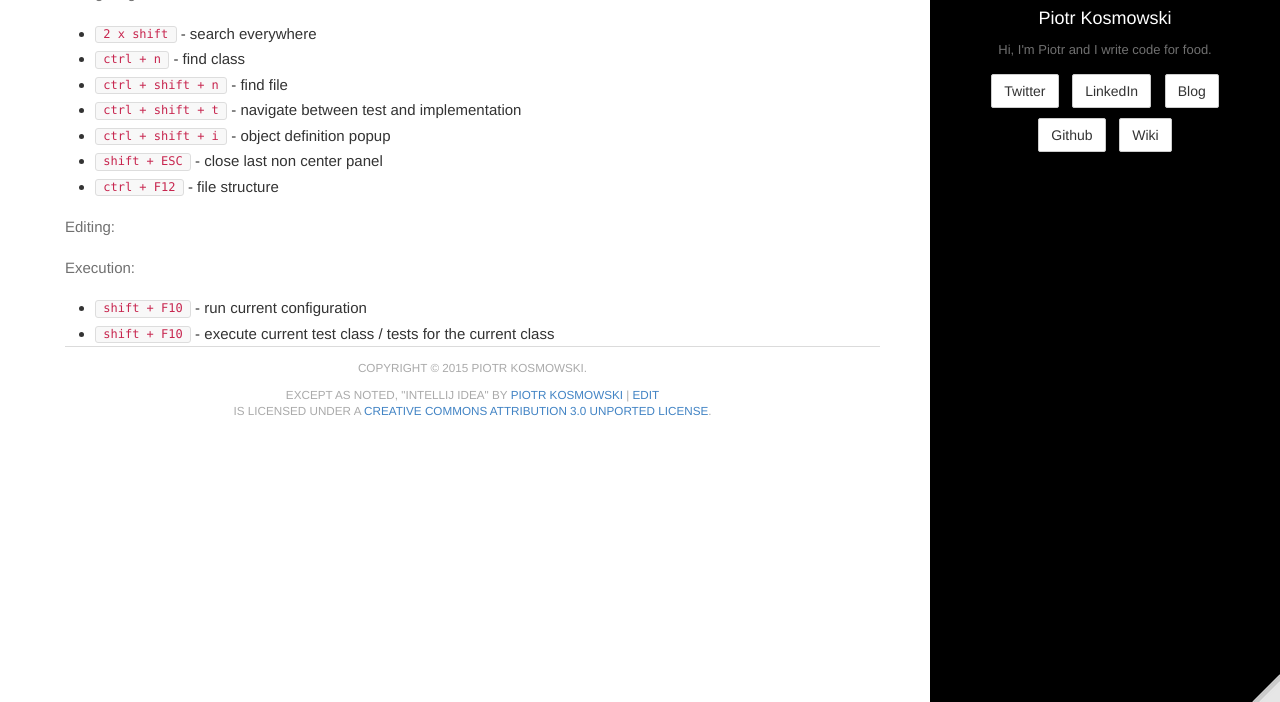
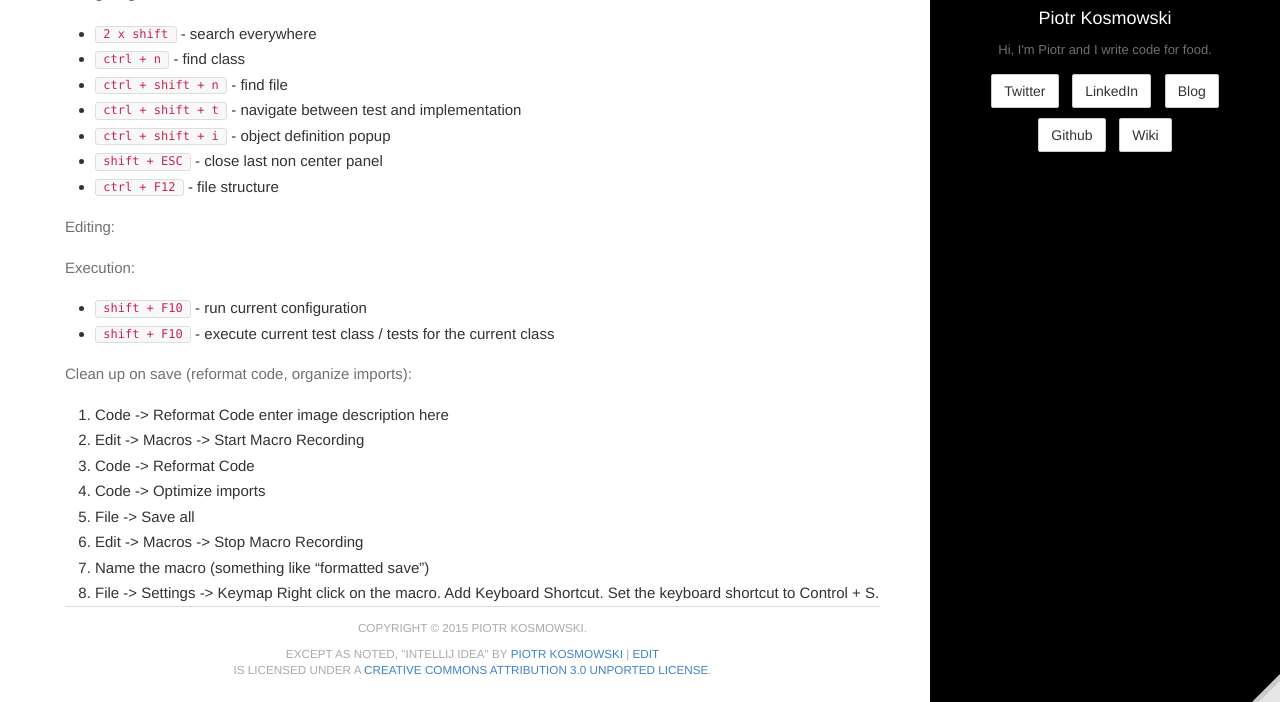
Before and after one commit to kospiotr/kospiotr.github.io, a Jekyll site: the page built from wiki/intellij-idea.md, in a window 1280 px wide and 981 px high, cut to the strip 279-981 px from the top of the window. Built offline with Jekyll 4.4.1, drawn with Linux system fonts in a browser that asks for light colours; Markdown is read by kramdown in place of the engine named in the settings.

Commit message:
Update intellij-idea.md

```diff
--- a/wiki/intellij-idea.md
+++ b/wiki/intellij-idea.md
@@ -29,3 +29,14 @@ Execution:
 
 * `shift + F10` - run current configuration
 * `shift + F10` - execute current test class / tests for the current class
+
+Clean up on save (reformat code, organize imports):
+1. Code -> Reformat Code enter image description here
+2. Edit -> Macros -> Start Macro Recording
+3. Code -> Reformat Code
+3. Code -> Optimize imports
+4. File -> Save all
+5. Edit -> Macros -> Stop Macro Recording
+6. Name the macro (something like "formatted save")
+7. File -> Settings -> Keymap
+Right click on the macro. Add Keyboard Shortcut. Set the keyboard shortcut to Control + S.
```
